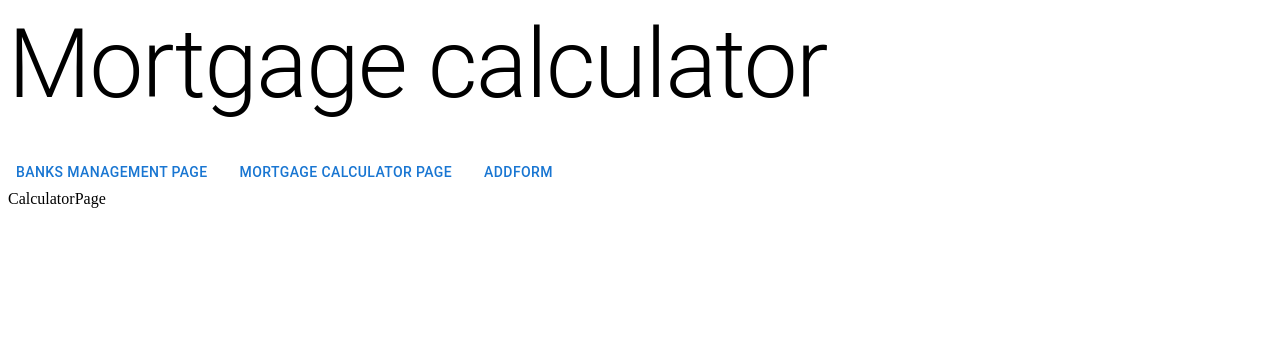
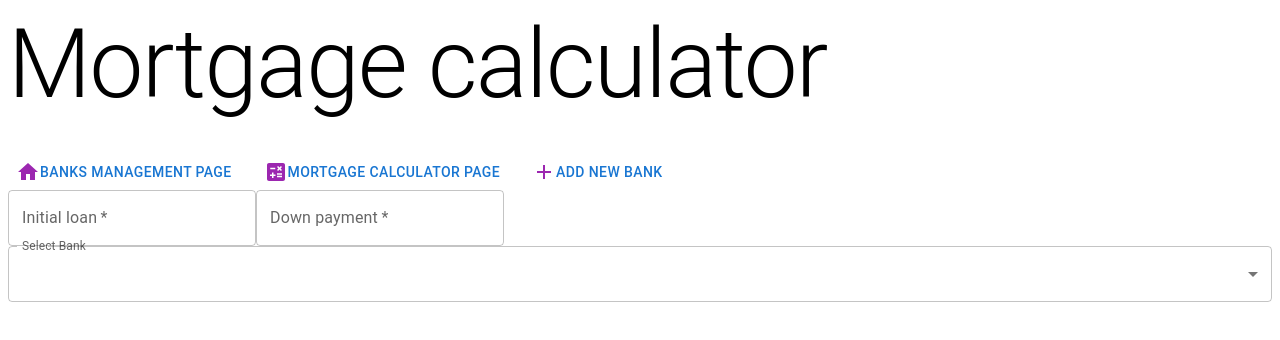
Before and after one commit to alla2021/Mortgage_calculator, a React (Create React App) app in the folder my-app/: page /calculator in a window 1280 px wide. Shown: the top 340 px of the page. Built offline with nearby package versions, Linux system fonts and the light colour scheme; data requests are answered from the project's data file.

Commit message:
calc-page

```diff
--- a/my-app/db.json
+++ b/my-app/db.json
@@ -7,6 +7,22 @@
       "maximumLoan": "1",
       "minimumDownPayment": "3000",
       "loanTerm": "21"
+    },
+    {
+      "id": 619.9994281379284,
+      "title": "dddd",
+      "interestRate": "2",
+      "maximumLoan": "21",
+      "minimumDownPayment": "1",
+      "loanTerm": "11"
+    },
+    {
+      "id": 336.9738722105331,
+      "title": "ss",
+      "interestRate": "1",
+      "maximumLoan": "12",
+      "minimumDownPayment": "33",
+      "loanTerm": "3"
     }
   ]
 }
--- a/my-app/package.json
+++ b/my-app/package.json
@@ -18,6 +18,7 @@
     "react-dom": "^18.0.0",
     "react-router-dom": "^6.3.0",
     "react-scripts": "5.0.1",
+    "react-select": "^5.3.0",
     "typescript": "^4.6.3",
     "web-vitals": "^2.1.4"
   },
--- a/my-app/src/components/AddForm.tsx
+++ b/my-app/src/components/AddForm.tsx
@@ -1,10 +1,9 @@
 import React, { useState } from "react";
 import { Button, TextField } from "@mui/material/";
 import { useNavigate } from "react-router-dom";
-import { getBanks, editBankData, addBankBd } from "../bankService";
+import { addBankBd } from "../bankService";
 
 function AddForm() {
-  const [banks, setBanks] = useState([]);
   const [title, setTitle] = useState("");
   const [interestRate, setInterestRate] = useState("");
   const [maximumLoan, setMaximumLoan] = useState("");
--- a/my-app/src/components/Header.tsx
+++ b/my-app/src/components/Header.tsx
@@ -3,7 +3,9 @@ import Box from "@mui/material/Box";
 import Typography from "@mui/material/Typography";
 import Button from "@mui/material/Button";
 import Stack from "@mui/material/Stack";
-import AddForm from "./AddForm";
+import HomeIcon from "@mui/icons-material/Home";
+import CalculateIcon from "@mui/icons-material/Calculate";
+import AddIcon from "@mui/icons-material/Add";
 
 const Header = () => {
   return (
@@ -14,9 +16,18 @@ const Header = () => {
         </Typography>
       </Box>
       <Stack direction="row" spacing={2}>
-        <Button href="/">Banks management page</Button>
-        <Button href="/calculator">Mortgage calculator page</Button>
-        <Button href="/add-bank">AddForm</Button>
+        <Button href="/">
+          <HomeIcon color="secondary" />
+          Banks management page
+        </Button>
+        <Button href="/calculator">
+          <CalculateIcon color="secondary" />
+          Mortgage calculator page
+        </Button>
+        <Button href="/add-bank">
+          <AddIcon color="secondary" />
+          Add new bank
+        </Button>
       </Stack>
     </>
   );
--- a/my-app/src/pages/BanksPage.tsx
+++ b/my-app/src/pages/BanksPage.tsx
@@ -6,7 +6,6 @@ import DeleteIcon from "@mui/icons-material/Delete";
 import EditIcon from "@mui/icons-material/Edit";
 import { getBanks, deleteBankFromBd } from "../bankService";
 import { IBank } from "../types";
-
 
 const BanksPage = () => {
   const [bank, setBanks] = useState<IBank[]>([]);
--- a/my-app/src/pages/CalculatorPage.tsx
+++ b/my-app/src/pages/CalculatorPage.tsx
@@ -1,10 +1,81 @@
-import React from "react";
+import React, { useEffect, useState } from "react";
+import { Box } from "@mui/material/";
+import { getBanks } from "../bankService";
+import { IBank } from "../types";
+import { Button, TextField } from "@mui/material/";
+import MenuItem from '@mui/material/MenuItem';
+import FormControl from '@mui/material/FormControl';
+import InputLabel from '@mui/material/InputLabel';
+import Select from '@mui/material/Select';
 
 const CalculatorPage = () => {
+  const [bank, setBanks] = useState<IBank[]>([]);
+  const [initialLoan, setInitialLoan] = useState("");
+  const [downPayment, setDownPayment] = useState("");
+
+  useEffect(() => {
+    async function getData() {
+      setBanks(await getBanks());
+    }
+    console.log(bank, "ddddddddff");
+    getData();
+  }, []);
+
+  // export const calculatePayment = () => {
+  //   // const {interestRate, loanTerm} = bank;
+  //   const monthRate = interestRate / 12;
+  //   const power = Math.pow((1 + monthRate), loanTerm);
+  //   return initialLoan * monthRate * power / (power - 1);
+  // }
+
+  console.log(bank);
   return (
-    <div className="calculator">
-        CalculatorPage
-    </div>
+    <>
+      <Box>
+        <form className="form">
+          <TextField
+            id="filled-basic"
+            label="Initial loan"
+            variant="outlined"
+            type="number"
+            required
+            value={initialLoan}
+            onChange={(e) => setInitialLoan(e.target.value)}
+          />
+          <TextField
+            id="filled-basic"
+            label="Down payment"
+            variant="outlined"
+            type="number"
+            required
+            value={downPayment}
+            onChange={(e) => setDownPayment(e.target.value)}
+          />
+          {/* <select name="" id="">
+            {bank.map((item) => (
+              <option value="">{item.title}</option>
+            ))}
+          </select> */}
+          <FormControl fullWidth>
+        <InputLabel id="demo-simple-select-label">Select Bank</InputLabel>
+        <Select
+          labelId="demo-simple-select-label"
+          id="demo-simple-select"
+          value={bank}
+          label="Age"
+          // onChange={handleChange}
+        >
+          {bank.map((item) => (
+              <MenuItem value={item.id}>{item.title}</MenuItem>
+            ))}
+        </Select>
+      </FormControl>
+          {/* <Button variant="contained" type="submit">
+        Add new bank!
+      </Button> */}
+        </form>
+      </Box>
+    </>
   );
 };
 
```
Also changed, not shown: my-app/src/bankService.tsx (line endings or trailing spaces), 1 other file (tests, documents, lock files or other folders).
